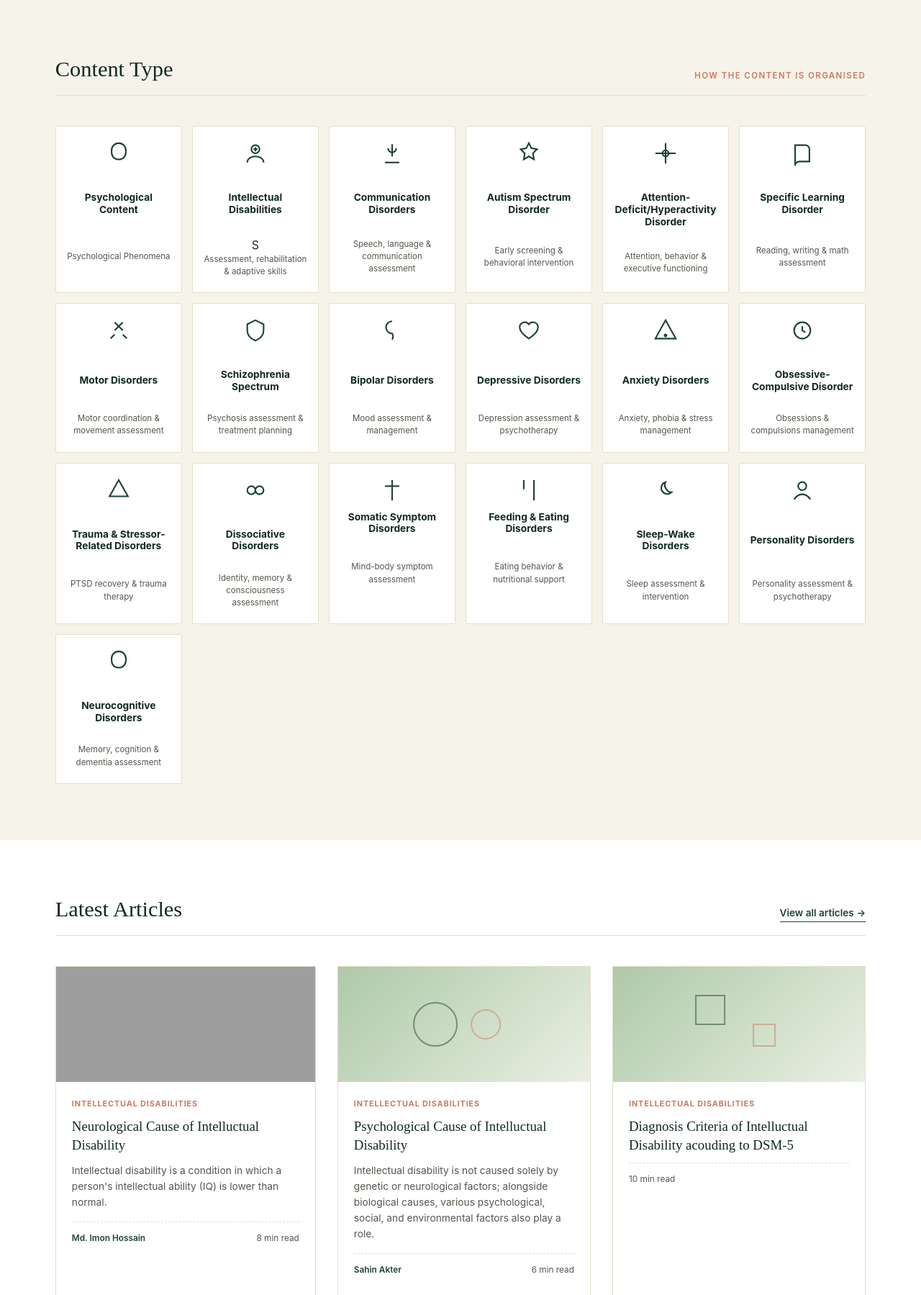
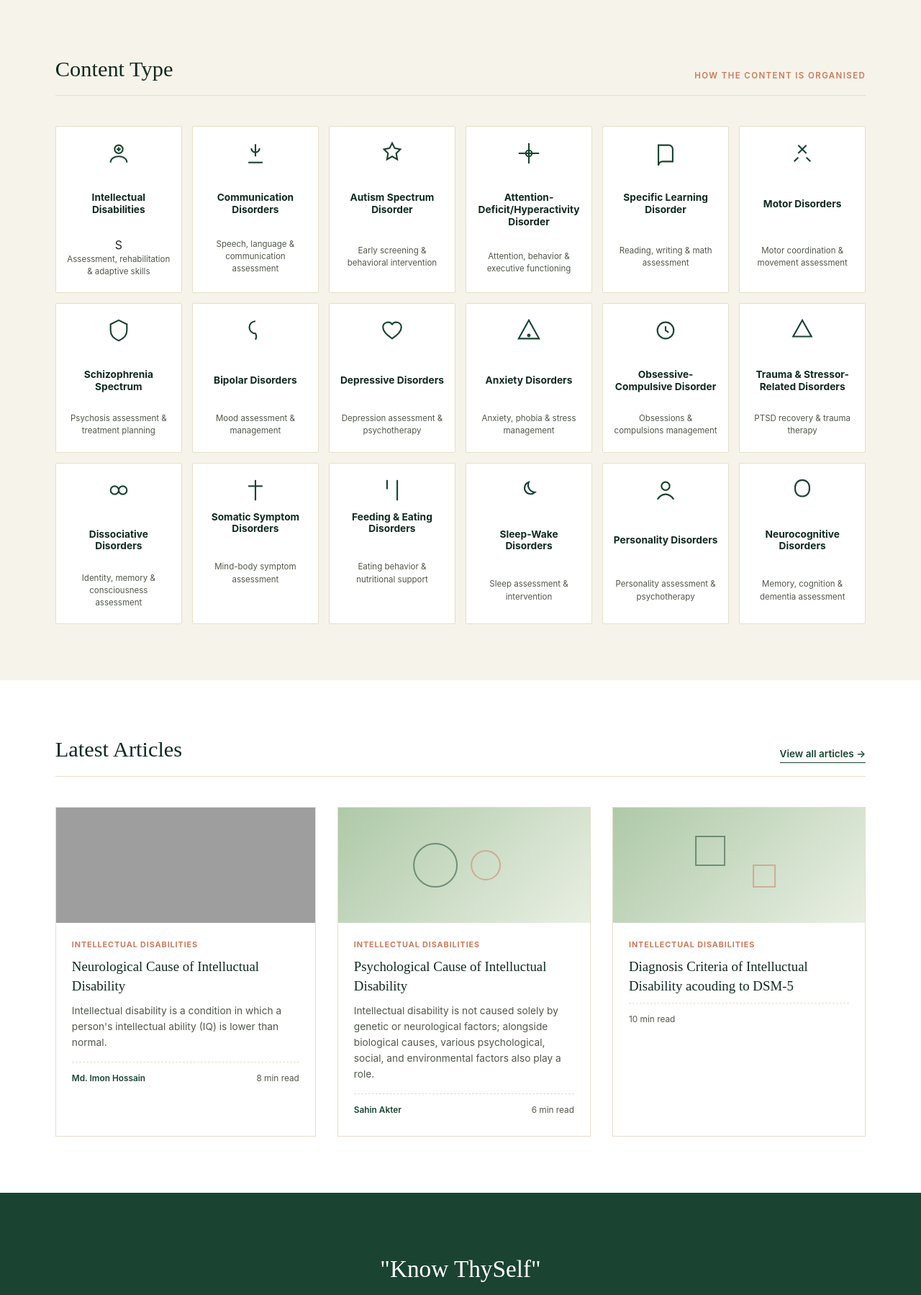
Before and after one commit to imon2928/dsm5-disorders, a Django app: page /allarticles/ in a window 1280 px wide. Shown: the part 60-1859 px from the top of the page at 72% size. Run offline with Django 5.2, Linux system fonts and the light colour scheme; grey boxes are pictures that could not be loaded.

Commit message:
Update allarticles.html

```diff
--- a/dcps_dsm/dcps_dsm/template/allarticles.html
+++ b/dcps_dsm/dcps_dsm/template/allarticles.html
@@ -664,14 +664,7 @@
       </div>
       <div class="lobes">
 
-        <!-- <Psychological Content> -->
-         <div class="lobe" onclick="openCategory('psychological-content')">
-          <svg class="icon" viewBox="0 0 24 24" fill="none" stroke="currentColor" stroke-width="1.5">
-            <path d="M12 2c4 0 7 3 7 7v2c0 4-3 7-7 7s-7-3-7-7V9c0-4 3-7 7-7z" />
-          </svg> <br>
-          <h4 >Psychological Content</h4> <br>
-          <p>Psychological Phenomena</p>
-        </div>
+
 
         <!-- Intellectual Disabilities -->
 
```
